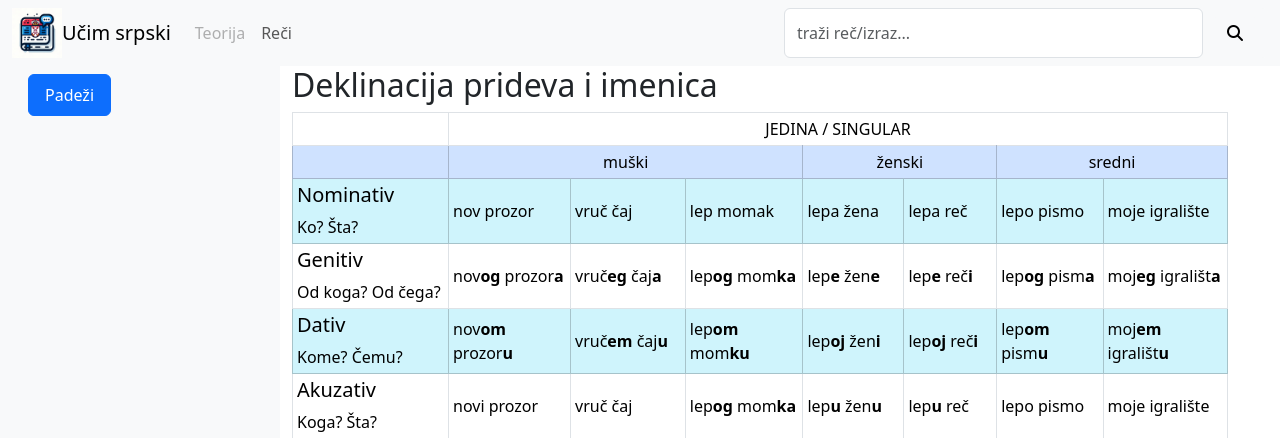
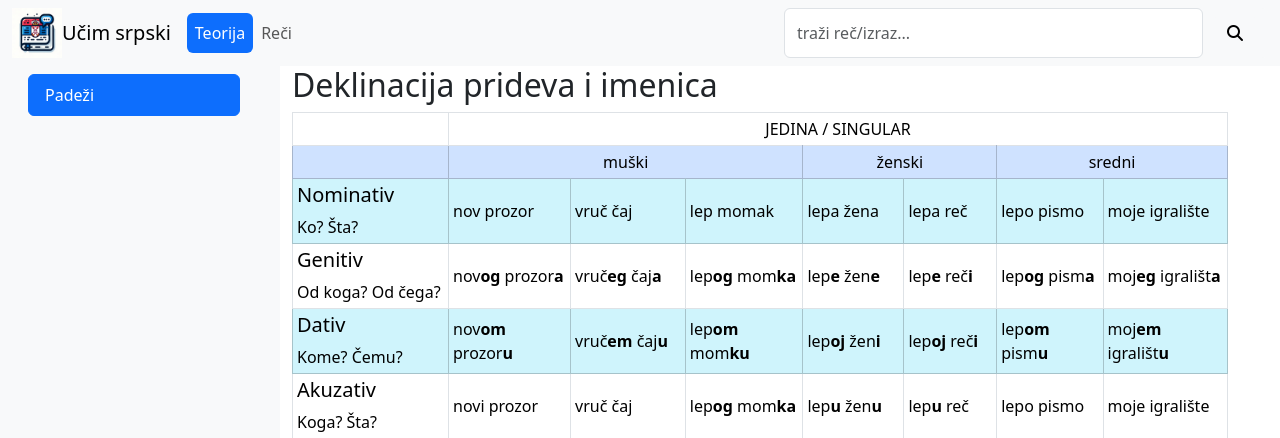
Before and after one commit to chernyshevdv/srpski, a Django app: template templates/theory_cases.html in a window 1280 px wide. Shown: the top 438 px of the page. Run offline with Django 3.2, Linux system fonts and the light colour scheme; the template is opened without the code that fills it, so the values that code supplies are empty; some libraries are stand-ins or nearby versions.

Commit message:
Navigation geometry fixed

```diff
--- a/templates/base.html
+++ b/templates/base.html
@@ -6,22 +6,40 @@
 		{% load static %}
 		<link rel="shortcut icon" type="image/png" href="{% static 'favicon.ico' %}"/>
         <script src="https://kit.fontawesome.com/9014d8015b.js" crossorigin="anonymous"></script>
+        <style>
+            nav li .active {
+                color: white !important;
+            }
+        </style>
     </head>
     <body>
         <div class="container-fluid">
             <div class="row">
-                <nav class="navbar navbar-expand-lg navbar-light bg-light">
+                <nav class="navbar navbar-expand-lg bg-light">
                     <div class="container-fluid">
                         <img src="/static/srpski.png" alt="" width="50">
                         <a class="navbar-brand" href="#">Učim srpski</a>
                         <div class="collapse navbar-collapse" id="navbarNav">
-                            <ul class="navbar-nav">
+                            <ul class="navbar-nav nav-pills">
+                                {% if "theory" in request.path %}
+                                <li class="nav-item active">
+                                    <a class="nav-link active" aria-current="page" href="/theory/cases">Teorija</a>
+                                </li>
+                                {% else %}
                                 <li class="nav-item">
-                                    <a class="nav-link disabled" aria-current="page" href="#">Teorija</a>
+                                    <a class="nav-link" aria-current="page" href="/theory/cases">Teorija</a>
                                 </li>
+                                {% endif %}
+                                </li>
+                                {% if "words" in request.path %}
+                                <li class="nav-item active">
+                                    <a class="nav-link active" aria-current="page" href="/words/lists">Reči</a>
+                                </li>
+                                {% else %}
                                 <li class="nav-item">
                                     <a class="nav-link" aria-current="page" href="/words/lists">Reči</a>
                                 </li>
+                                {% endif %}
                             </ul>
                         </div>
                         <form class="input-group rounded col d-flex justify-content-end">
@@ -35,7 +53,7 @@
             <div class="row flex-nowrap d-flex">
                 <div class="col-3 bg-light" style="width: 280px;">
                     <div class="d-flex flex-column align-items-center align-items-sm-start px-3 pt-2 min-vh-100">
-                        <ul id="menu" class="list-group">
+                        <ul id="menu" class="list-group container-fluid">
                             {% block navigation %}{% endblock navigation %}
                         </ul>
                     </div>
```
